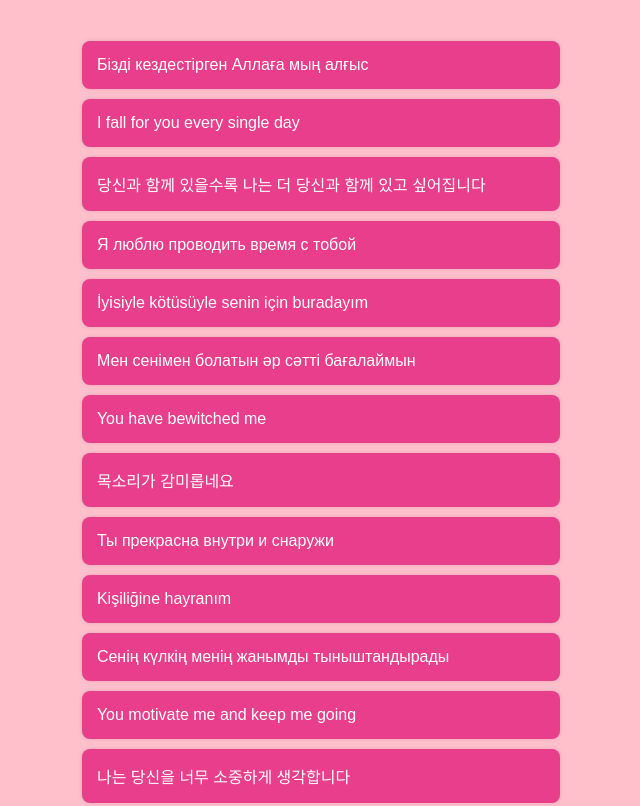
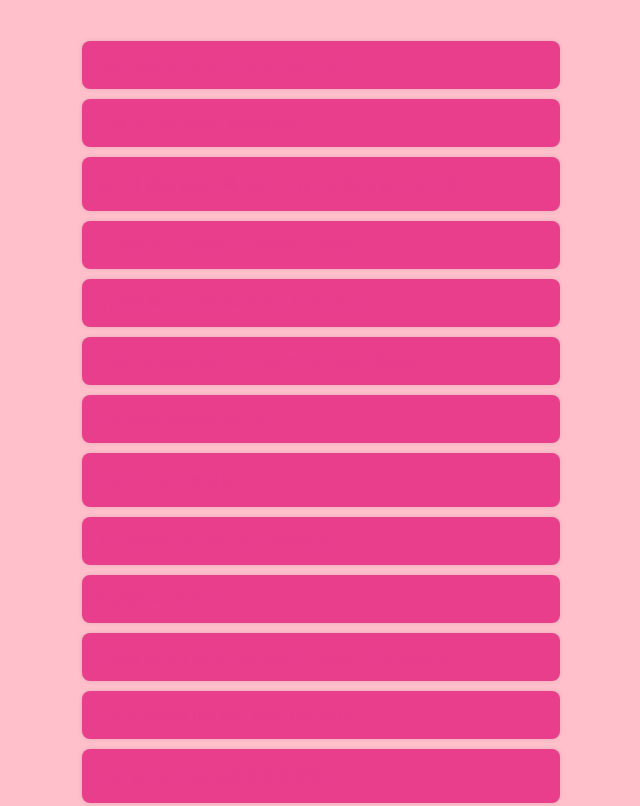
Before and after one commit to assel-kerim/assel-kerim.github.io, a plain HTML site: page pressme.html in a window 1280 px wide. Shown: the top 806 px of the page, without its empty margins (319-959 px from the left). Drawn offline with Linux system fonts and the light colour scheme.

Commit message:
Update styles.css invisible text before cursor

```diff
--- a/styles.css
+++ b/styles.css
@@ -181,7 +181,7 @@ button {
 
 .phrase-item {
     background-color: #e83e8c; /* Pink background color */
-    color: white;
+    color: #e83e8c;
     padding: 15px;
     margin: 10px 0;
     border-radius: 8px;
```
